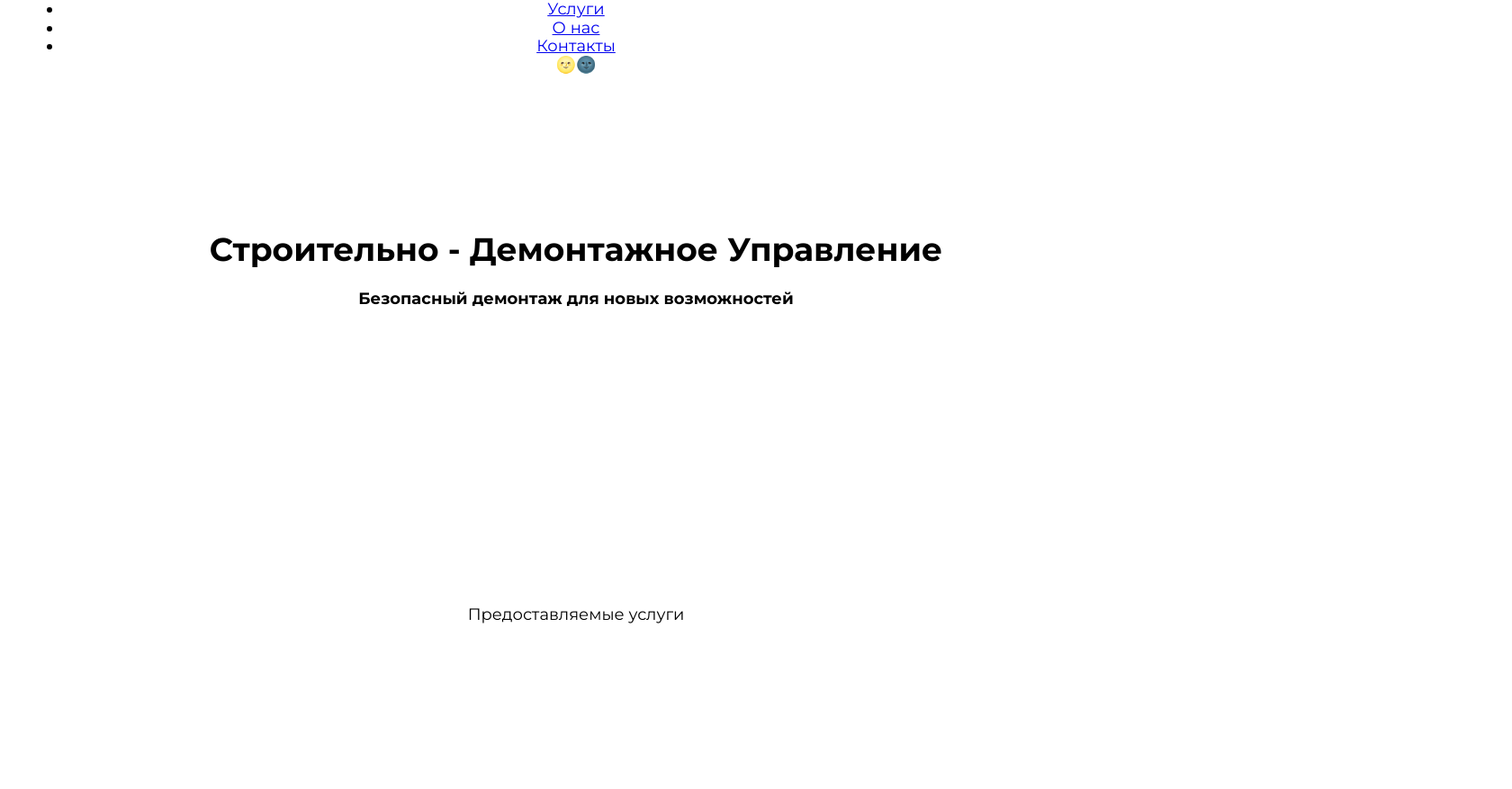
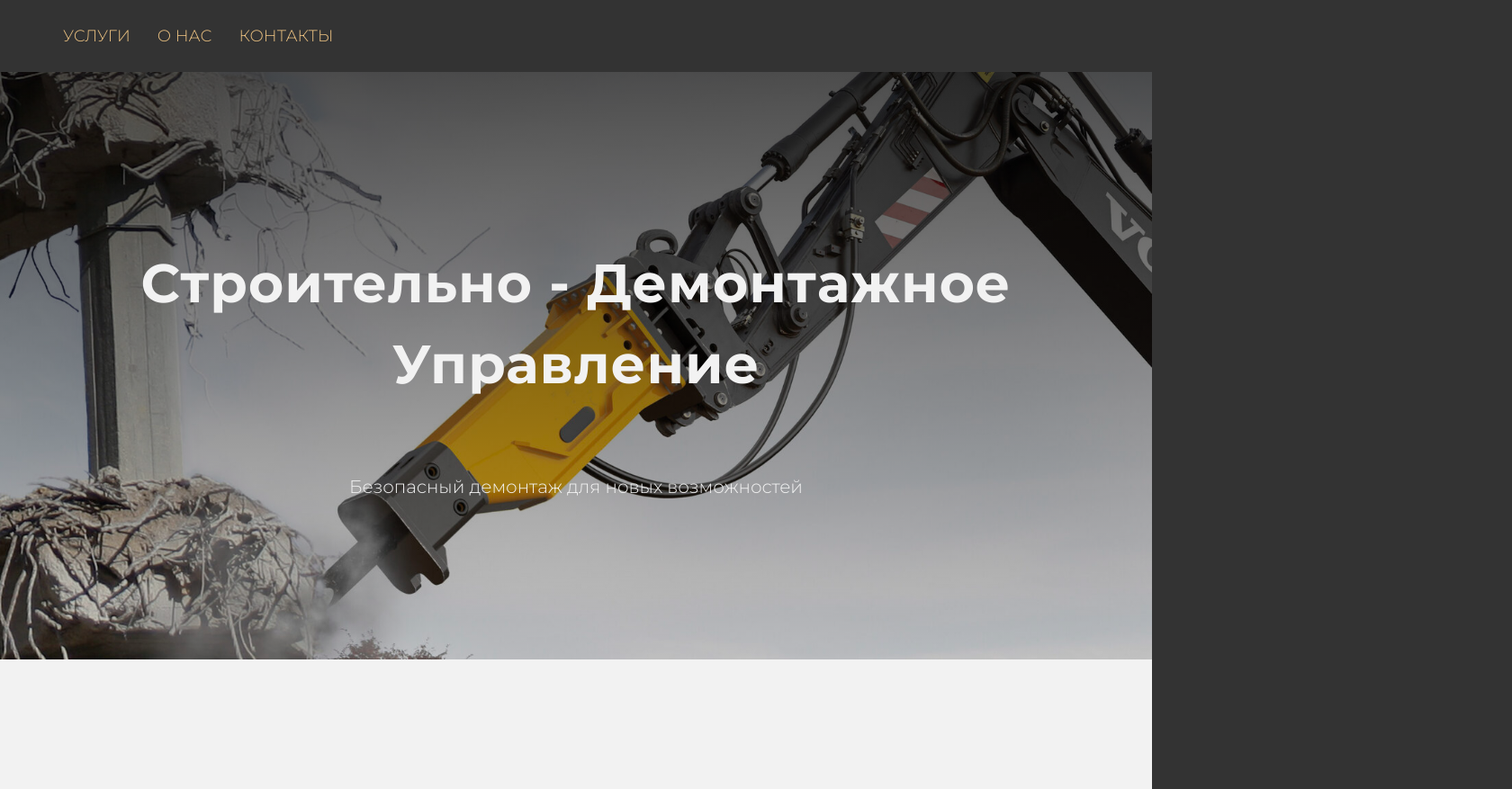
Before and after one commit to sdu24by/sdu24.by, a website: page index.html in a window 1280 px wide. Shown: the top 877 px of the page at 90% size, 1680 px wide, since content can reach past the window. Drawn offline with nearby package versions, Linux system fonts and the light colour scheme; files that its build step writes are made by us from their sources.

Commit message:
style: set basic styles for header, heading and carousel section and title component!

```diff
--- /dev/null
+++ b/scss/blocks/_carousel.scss
@@ -0,0 +1,7 @@
+.carousel {
+  max-width: 100dvw;
+  img {
+    display: block;
+    max-width: 100%;
+  }
+}
--- a/scss/blocks/_header.scss
+++ b/scss/blocks/_header.scss
@@ -1,5 +1,25 @@
 .header {
   &__wrapper {
-    margin: 0 auto;
+    height: 80px;
+    display: flex;
+    justify-content: space-between;
+    align-items: center;
+    &-item {
+      &-ul {
+        display: flex;
+        flex-wrap: nowrap;
+        align-items: center;
+        gap: 30px;
+        list-style: none;
+      }
+      &-li {
+        text-decoration: none;
+      }
+      &-link {
+        font-weight: 300;
+        text-transform: uppercase;
+        color: var(--main-color);
+      }
+    }
   }
 }
--- /dev/null
+++ b/scss/blocks/_heading.scss
@@ -0,0 +1,27 @@
+.heading {
+  min-height: 581px;
+  background-image:
+    linear-gradient(to bottom, rgba(0, 0, 0, 0.7), rgba(0, 0, 0, 0.2)), url('/images/background/heading-bg.jpg');
+  background-attachment: scroll, fixed;
+  background-position: 50%;
+  background-repeat: no-repeat;
+  background-size: cover;
+  width: 100%;
+  &__wrapper {
+    display: flex;
+    flex-direction: column;
+    gap: 40px;
+    color: var(--static-text-color);
+    &-header {
+      font-size: 30px;
+      line-height: 1.5;
+      letter-spacing: 1px;
+    }
+    &-subheader {
+      h2 {
+        font-size: 20px;
+        font-weight: 300;
+      }
+    }
+  }
+}
--- /dev/null
+++ b/scss/components/_title.scss
@@ -0,0 +1,7 @@
+.title {
+  font-size: 42px;
+  line-height: 1.23;
+  text-align: center;
+  margin-bottom: 105px;
+  font-weight: 600;
+}
```
Also changed, not shown: scss/style.scss (+8 -0 lines), 1 other file.
